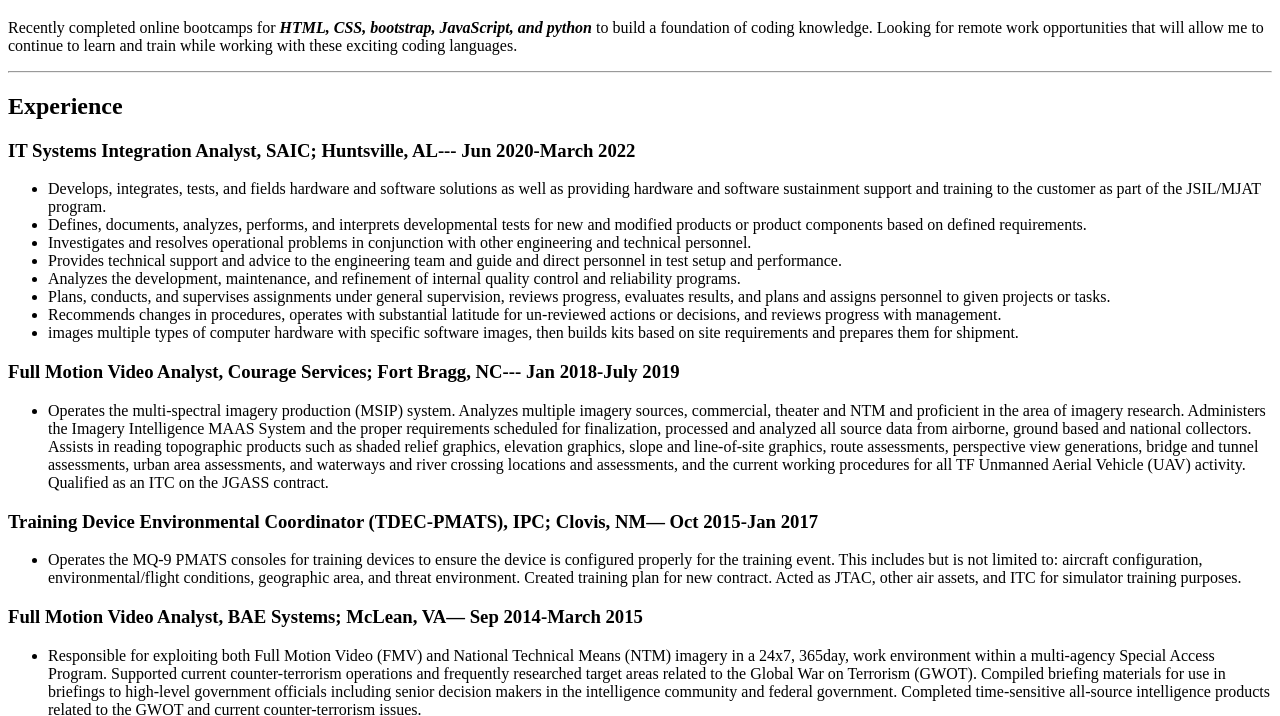
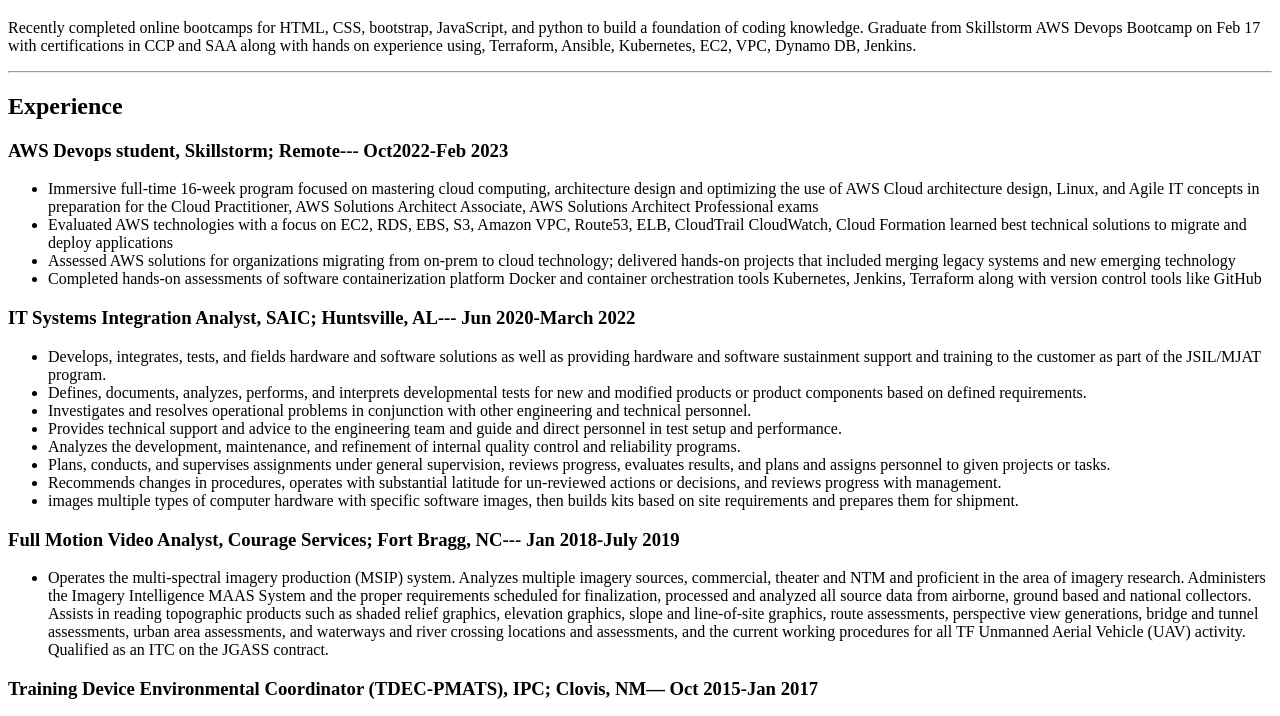
Before and after one commit to Kjdjr18/CV-Resume, a plain HTML site: page index.html in a window 1280 px wide. Shown: the part 61-777 px from the top of the page. Drawn offline with Linux system fonts and the light colour scheme.

Commit message:
Update index.html
Adding in current course and updated certifications to reflect AWS CCP along with a link to linkedin

```diff
--- a/index.html
+++ b/index.html
@@ -3,17 +3,34 @@
 
 <head>
     <meta charset="UTF-8">
-    <title>Kendal's Personal Site</title>
+    <title>Kendal's Personal Resume</title>
 </head>
 
 <body>
     <h1>Kendal Deihl</h1>
-    <p>Recently completed online bootcamps for <em><strong>HTML, CSS, bootstrap, JavaScript, and python</strong></em> to
-        build a foundation of coding
-        knowledge. Looking for remote work opportunities that will allow me to continue to learn and train while working
-        with these exciting coding languages. </p>
+    <p>Recently completed online bootcamps for HTML, CSS, bootstrap, JavaScript, and python to build a foundation of
+        coding knowledge. Graduate from Skillstorm AWS Devops Bootcamp on Feb 17 with certifications in CCP and SAA
+        along with hands on experience using, Terraform, Ansible, Kubernetes, EC2, VPC, Dynamo DB, Jenkins. </p>
     <hr>
     <h2>Experience</h2>
+
+    <h3>AWS Devops student, Skillstorm; Remote--- Oct2022-Feb 2023</h3>
+    <ul>
+        <li>Immersive full-time 16-week program focused on mastering cloud computing, architecture design and optimizing
+            the use of AWS Cloud architecture design, Linux, and Agile IT concepts in preparation for the Cloud
+            Practitioner, AWS Solutions Architect Associate, AWS Solutions Architect Professional exams
+        </li>
+        <li>Evaluated AWS technologies with a focus on EC2, RDS, EBS, S3, Amazon VPC, Route53, ELB, CloudTrail
+            CloudWatch, Cloud Formation learned best technical solutions to migrate and deploy applications
+        </li>
+        <li>Assessed AWS solutions for organizations migrating from on-prem to cloud technology; delivered hands-on
+            projects that included merging legacy systems and new emerging technology
+        </li>
+        <li>Completed hands-on assessments of software containerization platform Docker and container orchestration
+            tools Kubernetes, Jenkins, Terraform along with version control tools like GitHub
+        </li>
+    </ul>
+
     <h3>IT Systems Integration Analyst, SAIC; Huntsville, AL--- Jun 2020-March 2022</h3>
 
     <ul>
@@ -152,6 +169,7 @@
     <h2>Certifications</h2>
 
     <ul>
+        <li>AWS CCP</li>
         <li>100 days of python</li>
         <li>Web Developer Bootcamp</li>
         <li>Network Pro</li>
@@ -160,6 +178,11 @@
         <li>Extron Control Specialist</li>
     </ul>
 
+    <h2>Links:</h2>
+
+    <ul>
+        <li>LinkedIn: <a href=www.linkedin.com/in/kendaldeihl, target="_blank" </a>
+
 
 
 </body>
```
